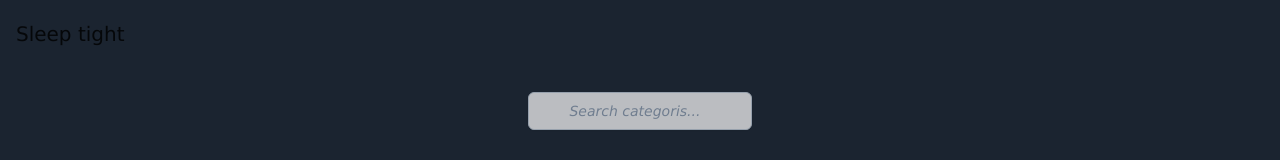
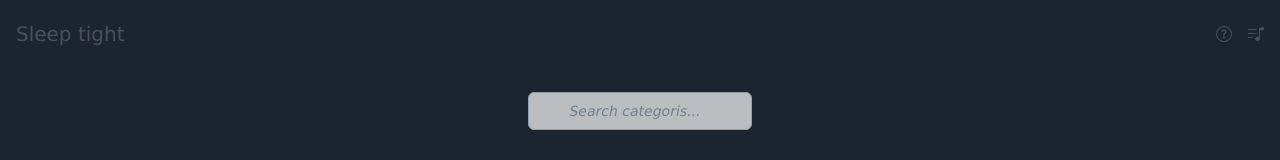
Before and after one commit to Hikari7/SleepHelper_ReactApp, a React (Create React App) app: page /sound in a window 1280 px wide. Shown: the top 160 px of the page. Built offline with nearby package versions, Linux system fonts and the light colour scheme.

Commit message:
added styling for the nav

```diff
--- a/package.json
+++ b/package.json
@@ -7,6 +7,7 @@
     "@testing-library/react": "^13.4.0",
     "@testing-library/user-event": "^13.5.0",
     "axios": "^1.1.3",
+    "bootstrap-icons": "^1.9.1",
     "cors": "^2.8.5",
     "react": "^18.2.0",
     "react-dom": "^18.2.0",
--- a/src/components/Header.js
+++ b/src/components/Header.js
@@ -5,30 +5,42 @@ function Header() {
   return (
     <>
       <nav className="px-7 sm:px-4 py-5 rounded">
-        <div className="container flex flex-wrap justify-between items-center mx-auto">
-          <Link to="/">
-            <span className="self-center text-xl whitespace-nowrap dark:text-white opacity-80 font-light">
-              Sleep tight
-            </span>
-          </Link>
-          <button
-            type="button"
-            className="inline-flex items-center p-2  text-sm text-gray-500 rounded-lg md:hidden bg-none"
-            aria-controls="navbar-default"
-            aria-expanded="false"
-          >
-            <span className="sr-only">Open main menu</span>
+        <div className="container flex justify-between items-center mx-auto text-white">
+          <div>
+            <Link to="/">
+              <span className="self-center text-xl whitespace-nowrap font-light cursor-pointer transition hover:duration-700 text-white  opacity-20 hover:opacity-80">
+                Sleep tight
+              </span>
+            </Link>
+          </div>
+          <div className="flex">
             <svg
-              className="w-6 h-6"
-              aria-hidden="true"
+              xmlns="http://www.w3.org/2000/svg"
+              width="16"
+              height="16"
               fill="currentColor"
-              viewBox="0 0 20 20"
-            ></svg>
-          </button>
-          <div className="hidden w-full md:block md:w-auto" id="navbar-default">
-            <ul className="inline-flex items-center p-2  text-sm text-gray-500 rounded-lg md:hidden bg-none">
-              <li>Home</li>
-            </ul>
+              className="bi bi-question-circle mr-4 cursor-pointer transition duration-0 hover:duration-700 opacity-20 hover:opacity-80"
+              viewBox="0 0 16 16"
+            >
+              <path d="M8 15A7 7 0 1 1 8 1a7 7 0 0 1 0 14zm0 1A8 8 0 1 0 8 0a8 8 0 0 0 0 16z" />
+              <path d="M5.255 5.786a.237.237 0 0 0 .241.247h.825c.138 0 .248-.113.266-.25.09-.656.54-1.134 1.342-1.134.686 0 1.314.343 1.314 1.168 0 .635-.374.927-.965 1.371-.673.489-1.206 1.06-1.168 1.987l.003.217a.25.25 0 0 0 .25.246h.811a.25.25 0 0 0 .25-.25v-.105c0-.718.273-.927 1.01-1.486.609-.463 1.244-.977 1.244-2.056 0-1.511-1.276-2.241-2.673-2.241-1.267 0-2.655.59-2.75 2.286zm1.557 5.763c0 .533.425.927 1.01.927.609 0 1.028-.394 1.028-.927 0-.552-.42-.94-1.029-.94-.584 0-1.009.388-1.009.94z" />
+            </svg>
+            <svg
+              xmlns="http://www.w3.org/2000/svg"
+              width="16"
+              height="16"
+              fill="currentColor"
+              className="bi bi-music-note-list cursor-pointer transition duration-0 hover:duration-700 opacity-20 hover:opacity-80"
+              viewBox="0 0 16 16"
+            >
+              <path d="M12 13c0 1.105-1.12 2-2.5 2S7 14.105 7 13s1.12-2 2.5-2 2.5.895 2.5 2z" />
+              <path fill-rule="evenodd" d="M12 3v10h-1V3h1z" />
+              <path d="M11 2.82a1 1 0 0 1 .804-.98l3-.6A1 1 0 0 1 16 2.22V4l-5 1V2.82z" />
+              <path
+                fill-rule="evenodd"
+                d="M0 11.5a.5.5 0 0 1 .5-.5H4a.5.5 0 0 1 0 1H.5a.5.5 0 0 1-.5-.5zm0-4A.5.5 0 0 1 .5 7H8a.5.5 0 0 1 0 1H.5a.5.5 0 0 1-.5-.5zm0-4A.5.5 0 0 1 .5 3H8a.5.5 0 0 1 0 1H.5a.5.5 0 0 1-.5-.5z"
+              />
+            </svg>
           </div>
         </div>
       </nav>
```
Also changed, not shown: src/components/Videos/img/question-circle.svg (added), 1 other file (tests, documents, lock files or other folders).
